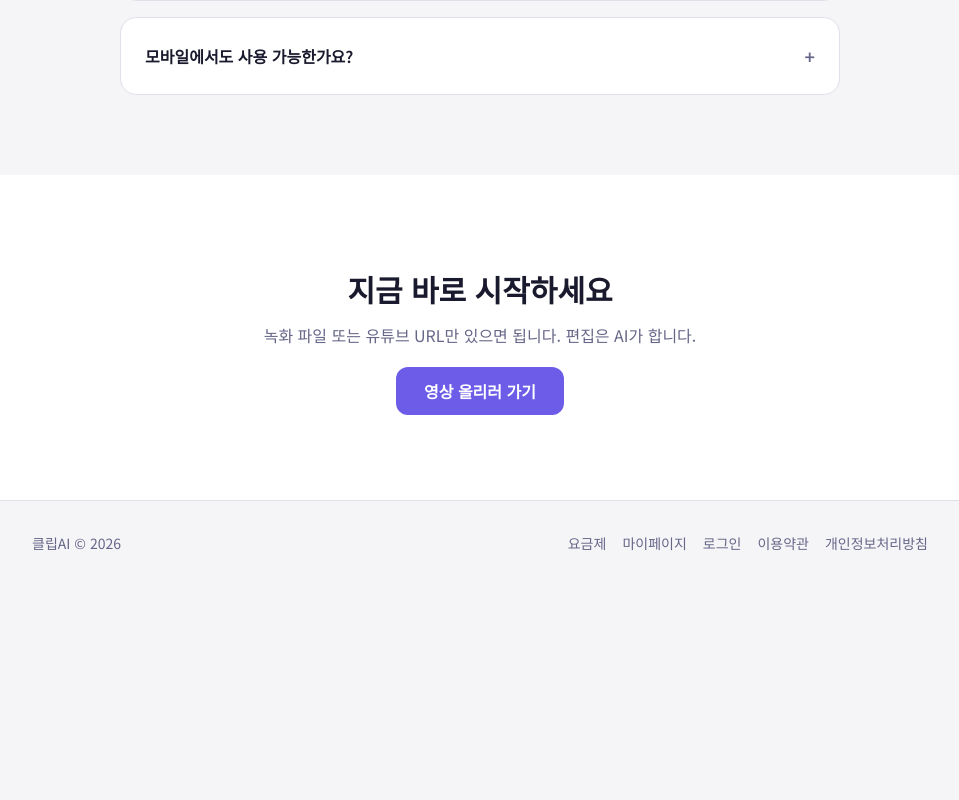
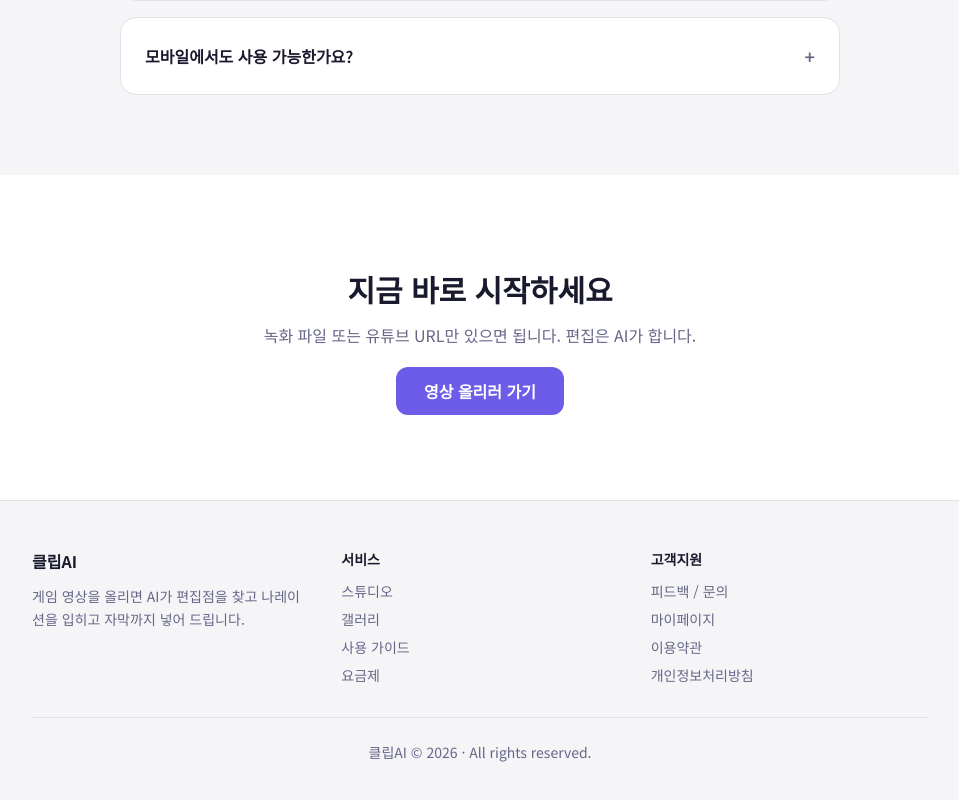
Before and after one commit to kaj7642-stack/cutcut, a Next.js app: page / in a window 1280 px wide. Shown: the part 4368-5168 px from the top of the page, without its empty margins (160-1119 px from the left). Before the commit the page ends 4953 px from the top, so only its background shows below. Built offline with nearby package versions, Linux system fonts and the light colour scheme; no server answers; the database is empty.

Commit message:
Update footer to 3-column layout with service/support links

```diff
--- a/app/page.tsx
+++ b/app/page.tsx
@@ -297,15 +297,36 @@ export default function LandingPage() {
       <ScrollToTop />
 
       {/* Footer */}
-      <footer className="px-6 py-8 text-sm" style={{ color: "var(--fg-muted)", borderTop: "1px solid var(--border)" }}>
-        <div className="max-w-4xl mx-auto flex flex-col sm:flex-row items-center justify-between gap-2">
-          <span>클립AI &copy; {new Date().getFullYear()}</span>
-          <div className="flex gap-4">
-            <Link href="/pricing">요금제</Link>
-            <Link href="/mypage">마이페이지</Link>
-            <Link href="/login">로그인</Link>
-            <Link href="/terms">이용약관</Link>
-            <Link href="/privacy">개인정보처리방침</Link>
+      <footer className="px-6 py-12 text-sm" style={{ color: "var(--fg-muted)", borderTop: "1px solid var(--border)" }}>
+        <div className="max-w-4xl mx-auto">
+          <div className="grid sm:grid-cols-3 gap-8 mb-8">
+            <div>
+              <div className="font-bold text-base mb-3" style={{ color: "var(--fg)" }}>클립AI</div>
+              <p className="text-sm leading-relaxed">
+                게임 영상을 올리면 AI가 편집점을 찾고 나레이션을 입히고 자막까지 넣어 드립니다.
+              </p>
+            </div>
+            <div>
+              <div className="font-semibold mb-3" style={{ color: "var(--fg)" }}>서비스</div>
+              <div className="flex flex-col gap-2">
+                <Link href="/studio" className="hover:underline">스튜디오</Link>
+                <Link href="/gallery" className="hover:underline">갤러리</Link>
+                <Link href="/guide" className="hover:underline">사용 가이드</Link>
+                <Link href="/pricing" className="hover:underline">요금제</Link>
+              </div>
+            </div>
+            <div>
+              <div className="font-semibold mb-3" style={{ color: "var(--fg)" }}>고객지원</div>
+              <div className="flex flex-col gap-2">
+                <Link href="/contact" className="hover:underline">피드백 / 문의</Link>
+                <Link href="/mypage" className="hover:underline">마이페이지</Link>
+                <Link href="/terms" className="hover:underline">이용약관</Link>
+                <Link href="/privacy" className="hover:underline">개인정보처리방침</Link>
+              </div>
+            </div>
+          </div>
+          <div className="text-center pt-6" style={{ borderTop: "1px solid var(--border)" }}>
+            클립AI &copy; {new Date().getFullYear()} &middot; All rights reserved.
           </div>
         </div>
       </footer>
```
